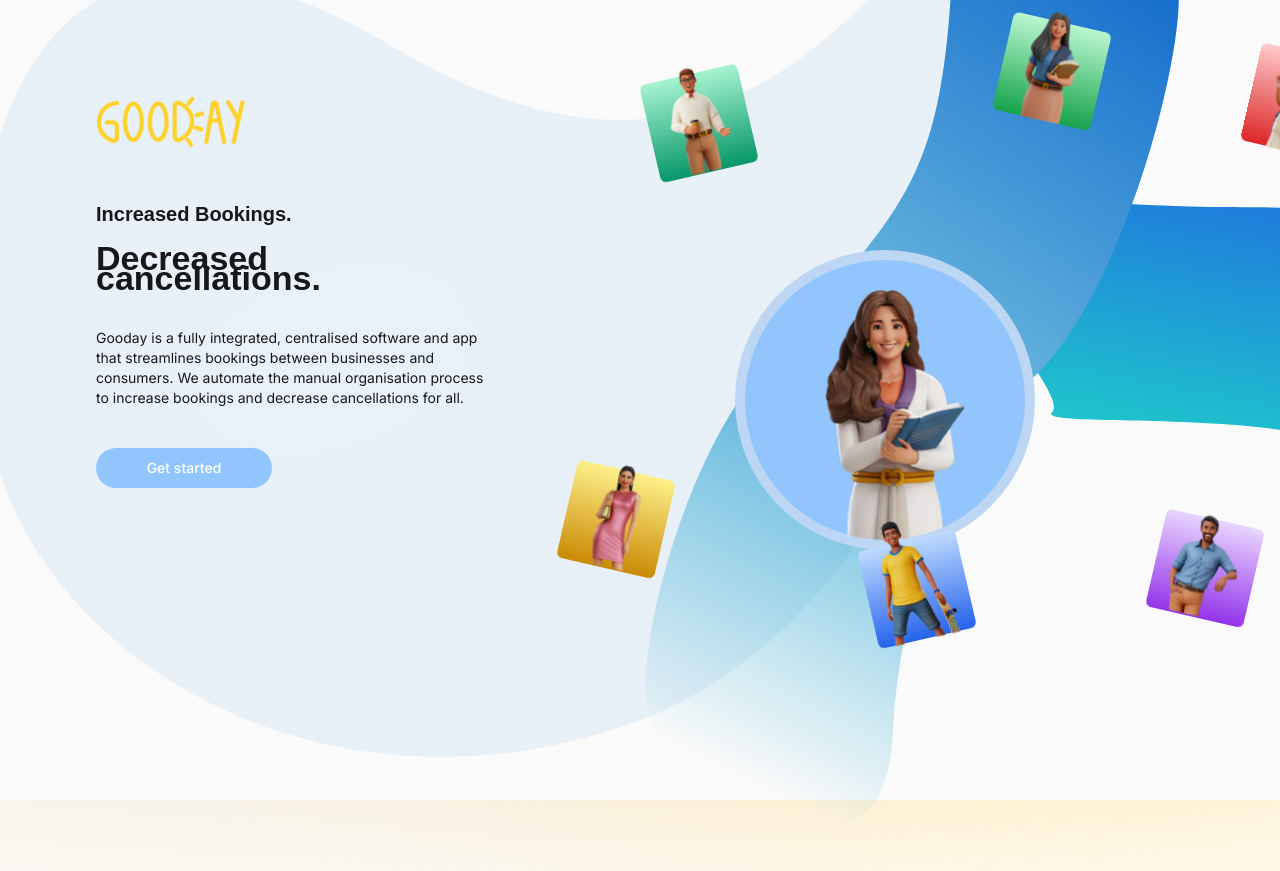
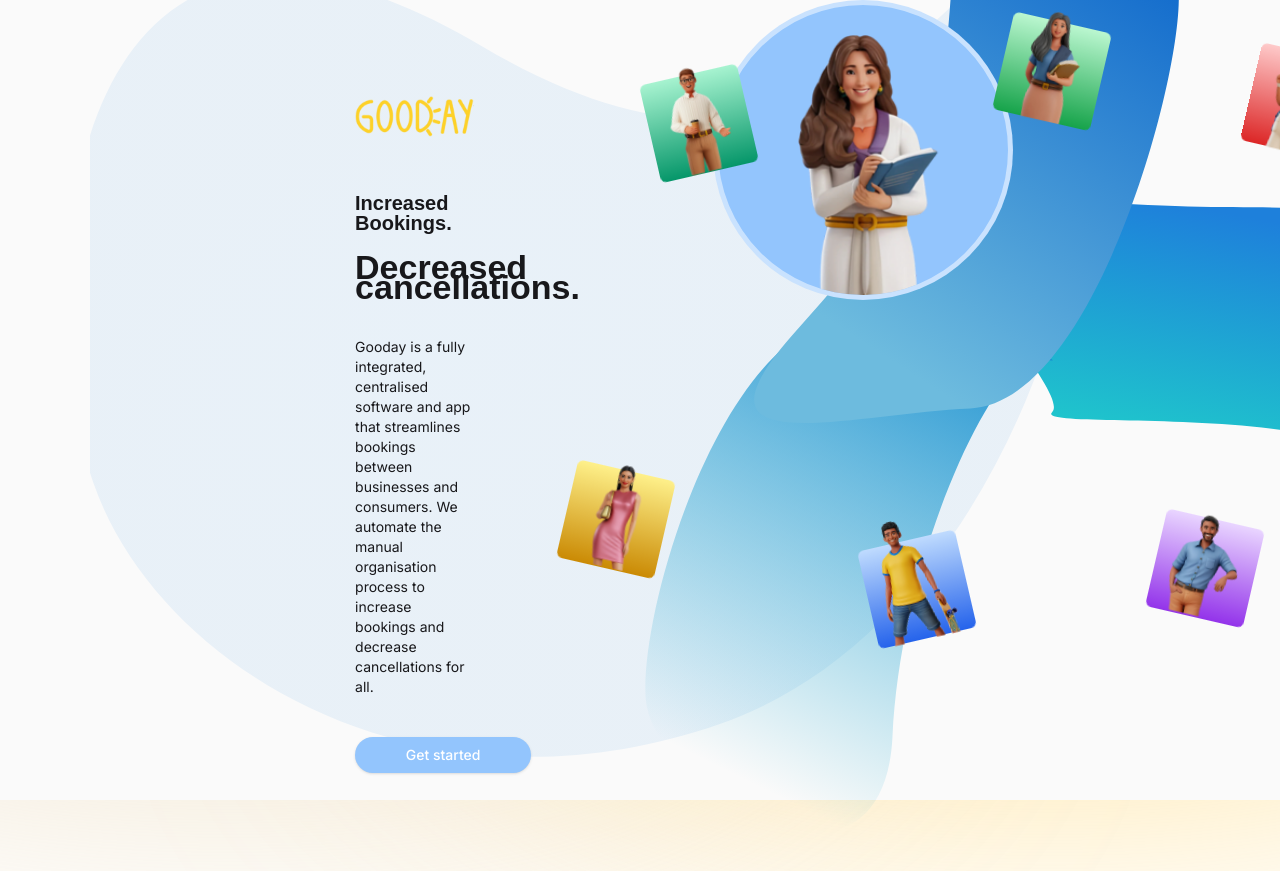
Before and after one commit to maplesoup1/gooday-own-contribution, a Next.js app: page / in a window 1280 px wide. Shown: the top 871 px of the page. Built offline with nearby package versions, Linux system fonts and the light colour scheme.

Commit message:
edit hero section

```diff
--- a/src/app/(marketing)/page.tsx
+++ b/src/app/(marketing)/page.tsx
@@ -11,7 +11,7 @@
 
 export default function Home() {
   return (
-    <main className="flex flex-col justify-center items-center max-w-[1050px] m-auto">
+    <main className="flex flex-col max-w-[1100px] m-auto">
       {/* <Navigation_bar/>
       <Hero />
       <Feature />
--- a/src/components/h0.tsx
+++ b/src/components/h0.tsx
@@ -8,7 +8,7 @@
 
 export default function H0({ children, className = "" }: H0Props) {
   return (
-    <div className={cn("text-[50px] font-bold font-poppins", className)}>
+    <div className={cn("text-[50px] leading-10 font-bold font-poppins", className)}>
       {children}
     </div>
   );
--- a/src/components/home/hero.tsx
+++ b/src/components/home/hero.tsx
@@ -1,11 +1,11 @@
 "use client";
 import React from "react";
 import Image from "next/image";
-import H1 from "../h1";
-import H2 from "../h2";
-import { Button } from "../ui/button";
 import { useState, useEffect } from "react";
 import { motion } from "framer-motion";
+import Background from "./hero/Background";
+import Leftdiv from "./hero/Leftdiv";
+import Rightdiv from "./hero/Rightdiv";
 
 const hero = () => {
   const [character, setCharacter] = useState<string>("Maria");
@@ -17,56 +17,14 @@
   }
 
   return (
-    <div className="w-screen h-screen flex overflow-hidden">
-      {/* background */}
-      {/* <div className="absolute top-5 w-[1000px] h-[600px] z-0 bg-blue-100 rounded-hero"></div> */}
-      <Image
-        src="/images/Ellipse 16.svg"
-        width={1000}
-        height={100}
-        alt="ellipse"
-        className="absolute -top-[60px] z-0 object-cover"
-      />
-      <Image
-        src="/images/background.svg"
-        width={1000}
-        height={1000}
-        alt="un"
-        className="absolute -top-[150px] left-[550px] z-10 object-cover"
-      />
+    <div className="w-full h-screen flex overflow-hidden">
+      <Background />
+      <Leftdiv />
+      <Rightdiv />
 
-      {/* left div */}
-      <div className="h-auto basis-1/3 flex flex-col mt-10 ml-24 z-10">
-        <div className="z-20">
-          <Image
-            src="/images/logo-text.png"
-            width={150}
-            height={150}
-            alt="logo"
-            className="my-14"
-          />
-          <div>
-            <div className="flex flex-col gap-6">
-              <H2>Increased Bookings.</H2>
-              <H1>Decreased cancellations.</H1>
-            </div>
-
-            <div className="my-10 w-full">
-              Gooday is a fully integrated, centralised software and app that
-              streamlines bookings between businesses and consumers. We automate
-              the manual organisation process to increase bookings and decrease
-              cancellations for all.
-            </div>
-            <Button className="bg-blue-300 text-white rounded-3xl w-44">
-              Get started
-            </Button>
-          </div>
-        </div>
-      </div>
       {/* right div */}
       <div className="flex flex-col justify-center items-center basis-2/3 z-40">
-        <div className="absolute w-[300px] h-[300px]">
-          <div className="bg-blue-300 rounded-full w-full h-full absolute top-0 border-[10px] border-gray-200 border-opacity-50 overflow-hidden">
+        {/* <div className="bg-blue-300 rounded-full w-[300px] h-[300px] border-[5px] border-white border-opacity-50 overflow-hidden">
           {character && (
             <motion.div
               className="box"
@@ -93,8 +51,7 @@
               />
             </motion.div>
           )}
-          </div>
-        </div>
+        </div> */}
       </div>
 
       {/* square */}
--- /dev/null
+++ b/src/components/home/hero/Background.tsx
@@ -0,0 +1,25 @@
+import React from 'react'
+import Image from 'next/image'
+
+const Background = () => {
+    return (
+        <div className='w-full h-screen'>
+            <Image
+                src="/images/Ellipse 16.svg"
+                width={1000}
+                height={1000}
+                alt="ellipse"
+                className="absolute -top-[60px] z-0 object-cover"
+            />
+            <Image
+                src="/images/background.svg"
+                width={1000}
+                height={1000}
+                alt="un"
+                className="absolute -top-[150px] left-[550px] z-10 object-cover"
+            />
+        </div>
+    )
+}
+
+export default Background
--- /dev/null
+++ b/src/components/home/hero/CharacterAvatar.tsx
@@ -0,0 +1,42 @@
+import React from 'react';
+import Image from 'next/image';
+import { motion } from 'framer-motion';
+
+interface CharacterAvatarProps {
+  character: string | null;
+}
+
+const CharacterAvatar: React.FC<CharacterAvatarProps> = ({ character }) => {
+  return (
+    <div className="bg-blue-300 rounded-full w-[300px] h-[300px] border-[5px] border-white border-opacity-50 overflow-hidden">
+      {character && (
+        <motion.div
+          className="box"
+          initial={{ opacity: 0, scale: 0.5 }}
+          animate={{ opacity: 1, scale: 1 }}
+          transition={{
+            duration: 0.3,
+            ease: [0, 0.71, 0.2, 1.01],
+            scale: {
+              type: "spring",
+              damping: 5,
+              stiffness: 100,
+              restDelta: 0.001,
+            },
+          }}
+          key={character}
+        >
+          <Image
+            src={`/full/${character}.png`}
+            width={150}
+            height={150}
+            alt={character}
+            className="relative left-[80px] top-[30px]"
+          />
+        </motion.div>
+      )}
+    </div>
+  );
+};
+
+export default CharacterAvatar;
--- /dev/null
+++ b/src/components/home/hero/Leftdiv.tsx
@@ -0,0 +1,41 @@
+import React from 'react'
+import Image from 'next/image'
+import H2 from '@/components/h2'
+import H1 from '@/components/h1'
+import { Button } from '@/components/button'
+
+const Leftdiv = () => {
+    return (
+        <div>
+            <div className="h-auto w-1/3 flex flex-col mt-10 z-10">
+                <div className="z-20">
+                    <Image
+                        src="/images/logo-text.png"
+                        width={150}
+                        height={150}
+                        alt="logo"
+                        className="my-14"
+                    />
+                    <div>
+                        <div className="flex flex-col gap-6">
+                            <H2>Increased Bookings.</H2>
+                            <H1>Decreased cancellations.</H1>
+                        </div>
+
+                        <div className="my-10 w-full">
+                            Gooday is a fully integrated, centralised software and app that
+                            streamlines bookings between businesses and consumers. We automate
+                            the manual organisation process to increase bookings and decrease
+                            cancellations for all.
+                        </div>
+                        <Button className="bg-blue-300 text-white rounded-3xl w-44">
+                            Get started
+                        </Button>
+                    </div>
+                </div>
+            </div>
+        </div>
+    )
+}
+
+export default Leftdiv
--- /dev/null
+++ b/src/components/home/hero/Rightdiv.tsx
@@ -0,0 +1,15 @@
+"use client"
+import React from 'react'
+import CharacterAvatar from './CharacterAvatar'
+import { useState } from 'react'
+
+const Rightdiv = () => {
+    const [character, setCharacter] = useState<string>("Maria");
+    return (
+        <div className='z-40'>
+            <CharacterAvatar character={character} />
+        </div>
+    )
+}
+
+export default Rightdiv
```
